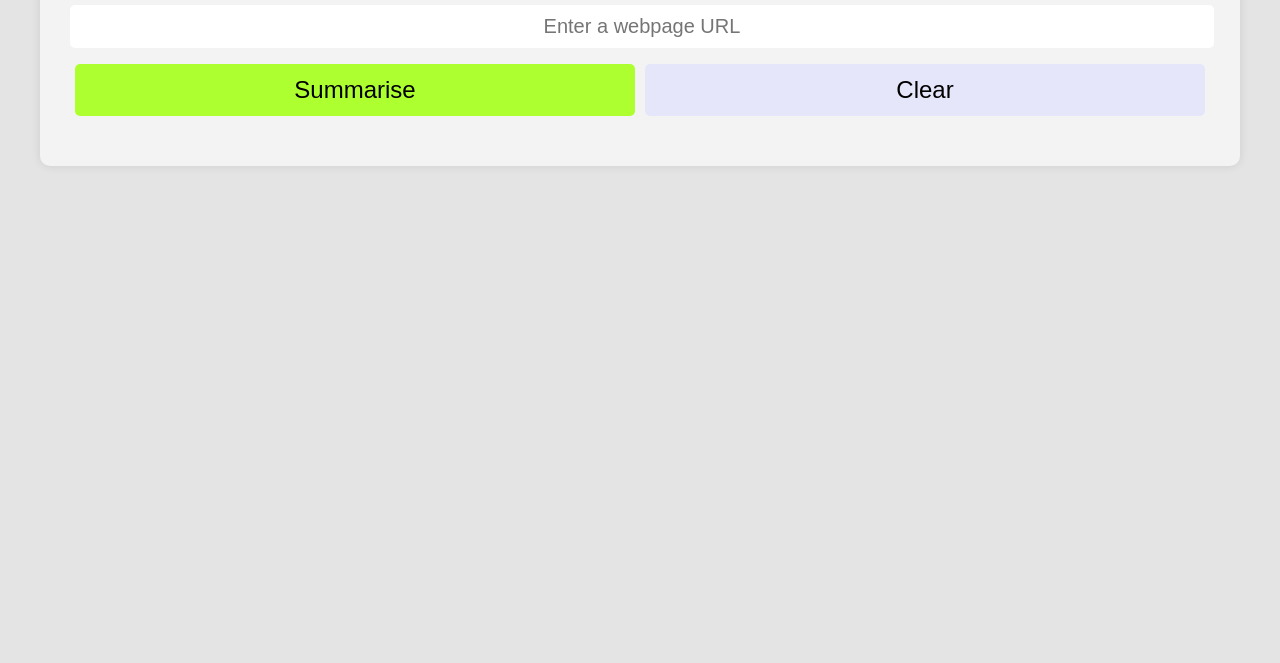
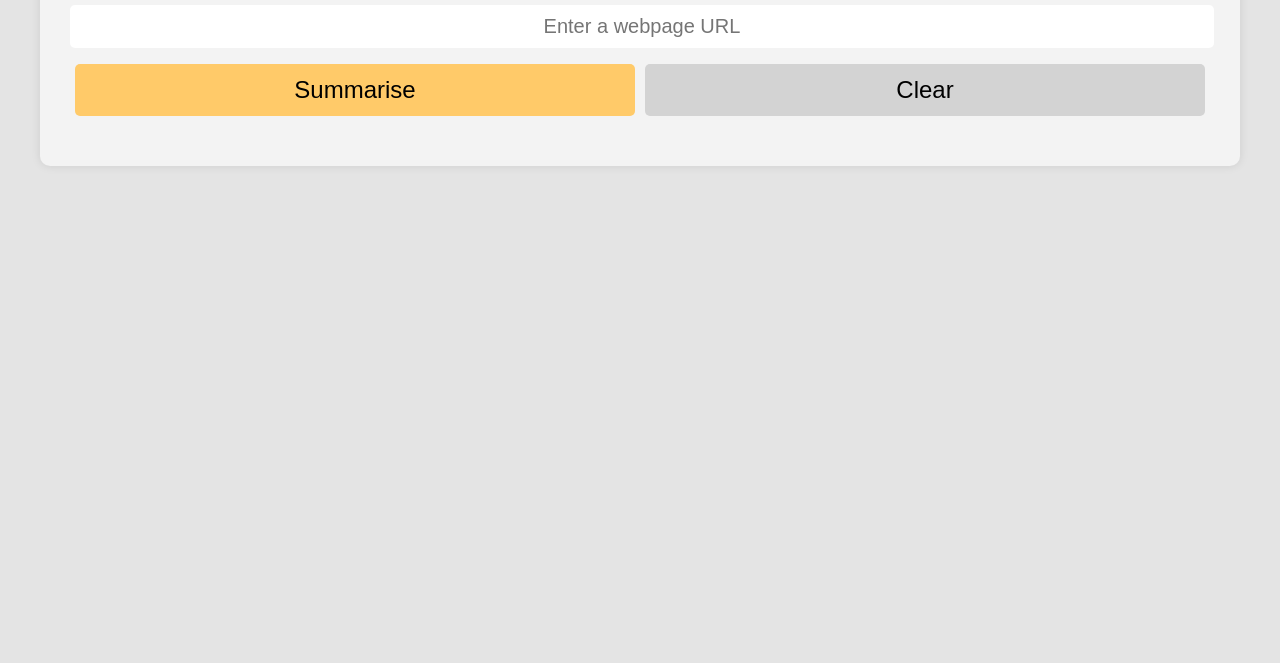
Before and after one commit to casparkhoo/RAG, a plain HTML site: page index.html in a window 1280 px wide. Shown: the part 137-800 px from the top of the page. Drawn offline with nearby package versions, Linux system fonts and the light colour scheme.

Commit message:
changing colours

```diff
--- a/index.html
+++ b/index.html
@@ -52,11 +52,11 @@
       transition: background-color 1.5s;
     }
     button.submit {
-      background-color: greenyellow;
+      background-color: rgb(255, 202, 105);
       color: black;
     }
     button.clear {
-      background-color: lavender;
+      background-color: lightgrey;
       color: black;
     }
     button:hover {
```
